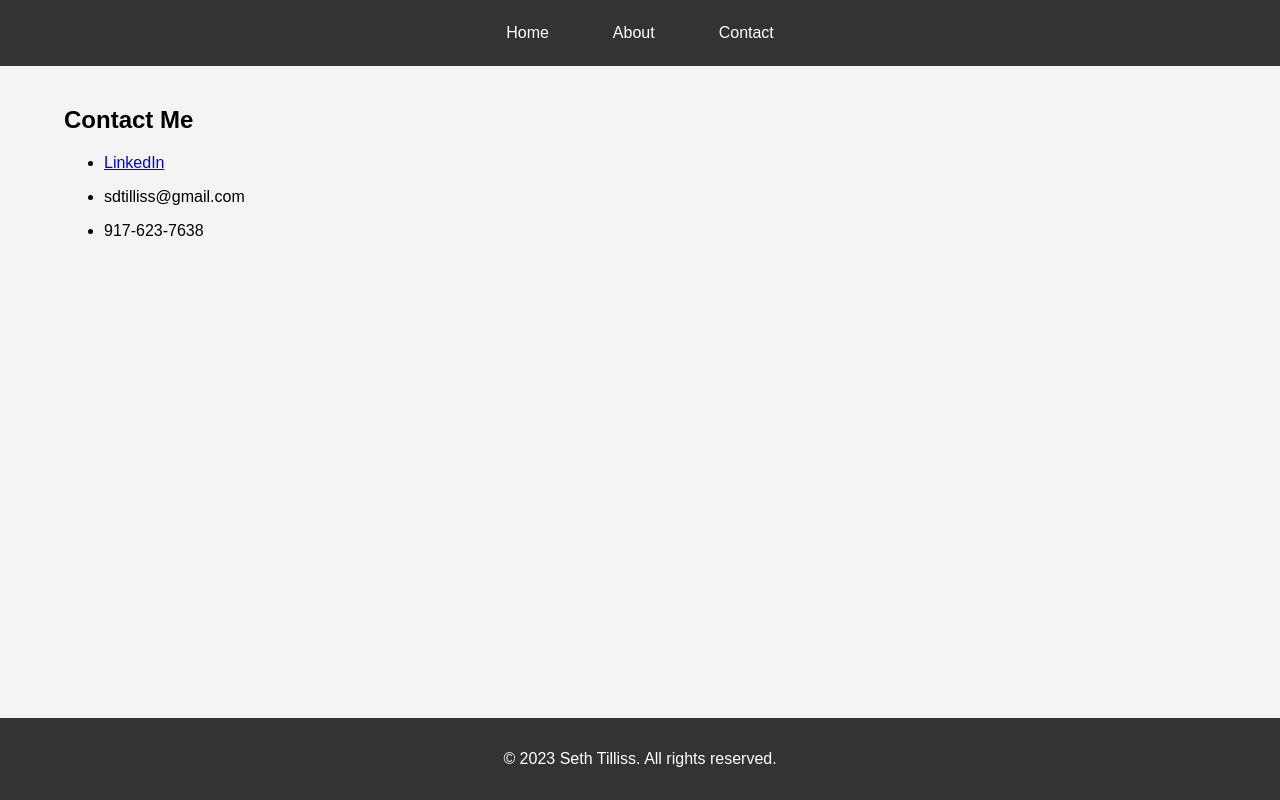
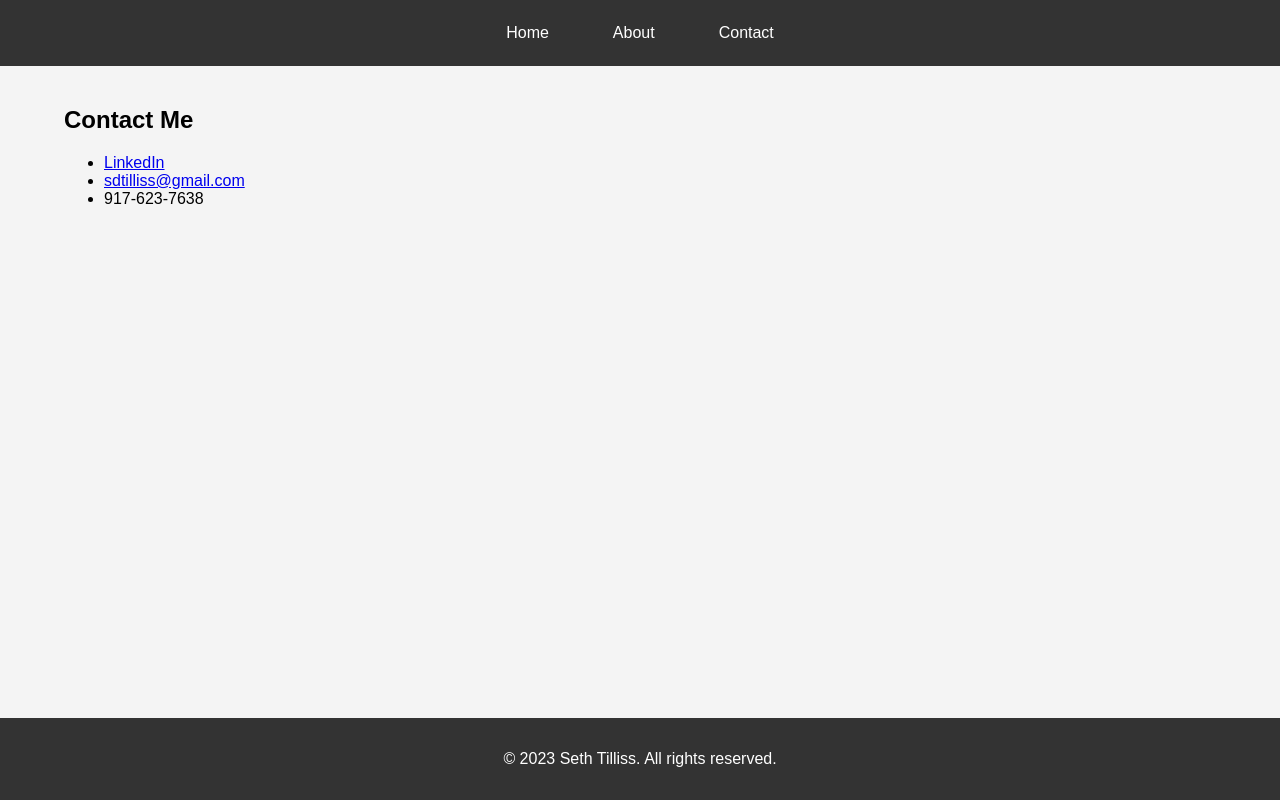
Before and after one commit to sdtilliss/MyPersonalWebsite, a plain HTML site: page contact.html in a window 1280 px wide. Drawn offline with Linux system fonts and the light colour scheme.

Commit message:
more content!

```diff
--- a/contact.html
+++ b/contact.html
@@ -18,8 +18,8 @@
         <h2>Contact Me</h2>
         <ul>
             <li><a href ="https://www.linkedin.com/in/seth-tilliss-02564a171">LinkedIn</a></li>
-            <li><p>sdtilliss@gmail.com</p></li>
-            <li><p>917-623-7638</p></li>
+            <li><a href ="mailto:sdtilliss@gmail.com">sdtilliss@gmail.com</a></li>
+            <li><a>917-623-7638</a></li>
         </ul>
     </div>
 
--- a/styles.css
+++ b/styles.css
@@ -34,6 +34,12 @@ nav a:hover {
     background-color: #555;
 }
 
+.main-content a {
+    font-size: 16px; /* Adjust the size as needed */
+    margin-right: 10px; /* Add margin to separate the icon from text */
+    margin-bottom: 10px; /* Add margin between bullet points */
+}
+
 .container {
     width: 90%;
     margin: auto;
```
Also changed, not shown: index.html (+1 -1 lines).
